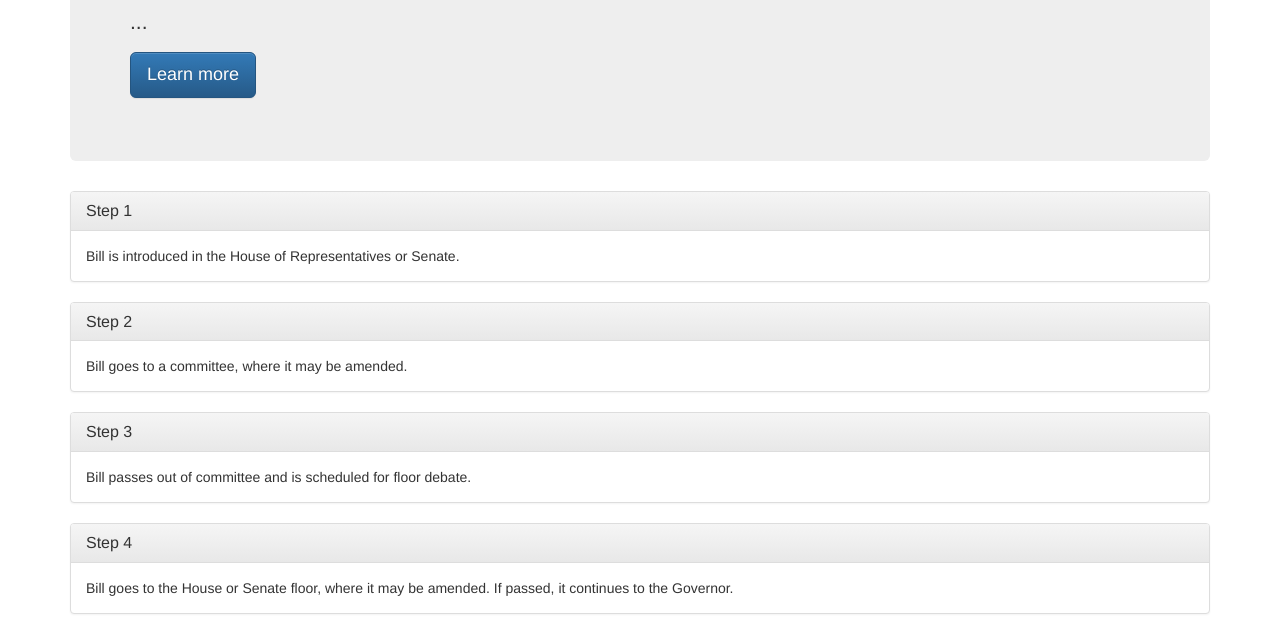
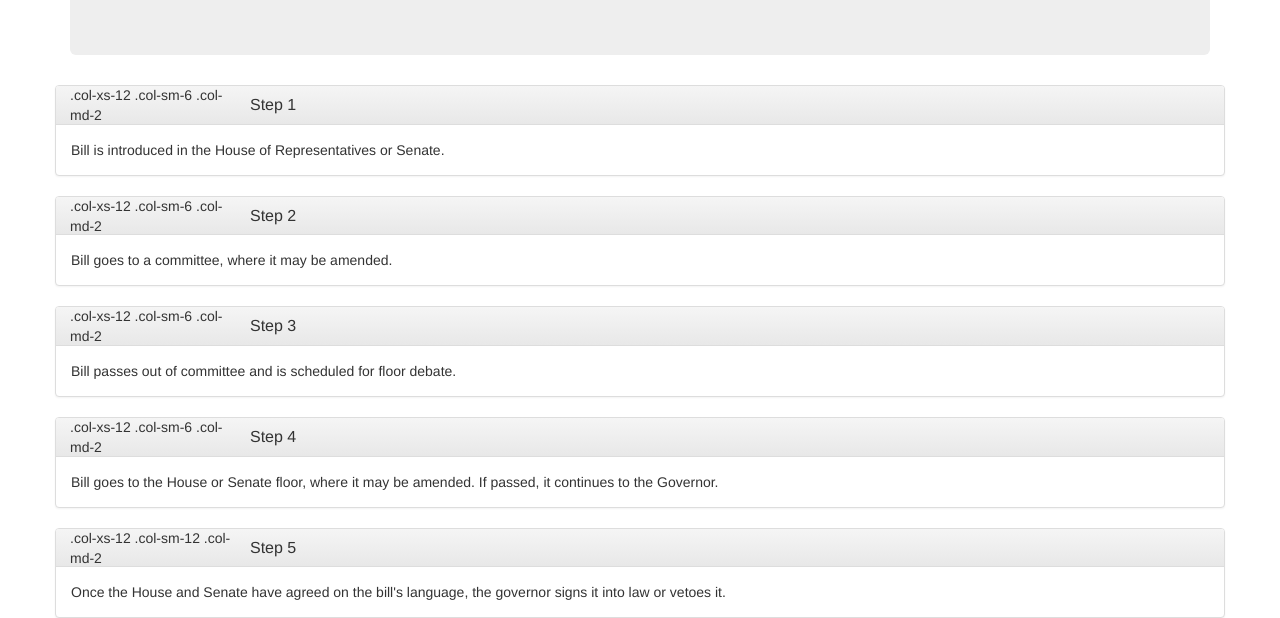
Before and after one commit to NacioMartinez/initializr, a plain HTML site: page index.html in a window 1280 px wide. Shown: the part 190-808 px from the top of the page. Drawn offline with Linux system fonts and the light colour scheme.

Commit message:
10. made all the steps columns and specified their sizing

```diff
--- a/index.html
+++ b/index.html
@@ -28,10 +28,10 @@
 
           <div class="jumbotron">
             <h1>How a Bill Becomes a Law</h1>
-            <p>...</p>
-            <p><a class="btn btn-primary btn-lg" href="#" role="button">Learn more</a></p>
           </div>
 
+          <div class="row">
+            <div class="col-xs-12 col-sm-6 col-md-2">.col-xs-12 .col-sm-6 .col-md-2</div>
             <div class="panel panel-default">
               <div class="panel-heading">
                 <h3 class="panel-title">Step 1</h3>
@@ -40,7 +40,10 @@
                 Bill is introduced in the House of Representatives or Senate.
               </div>
             </div>
+          </div>
 
+          <div class="row">
+            <div class="col-xs-12 col-sm-6 col-md-2">.col-xs-12 .col-sm-6 .col-md-2</div>
             <div class="panel panel-default">
               <div class="panel-heading">
                 <h3 class="panel-title">Step 2</h3>
@@ -49,7 +52,10 @@
                 Bill goes to a committee, where it may be amended.
               </div>
             </div>
+          </div>
 
+          <div class="row">
+            <div class="col-xs-12 col-sm-6 col-md-2">.col-xs-12 .col-sm-6 .col-md-2</div>
             <div class="panel panel-default">
               <div class="panel-heading">
                 <h3 class="panel-title">Step 3</h3>
@@ -58,7 +64,10 @@
                 Bill passes out of committee and is scheduled for floor debate.
               </div>
             </div>
+          </div>
 
+          <div class="row">
+            <div class="col-xs-12 col-sm-6 col-md-2">.col-xs-12 .col-sm-6 .col-md-2</div>
             <div class="panel panel-default">
               <div class="panel-heading">
                 <h3 class="panel-title">Step 4</h3>
@@ -67,7 +76,10 @@
                 Bill goes to the House or Senate floor, where it may be amended. If passed, it continues to the Governor.
               </div>
             </div>
+          </div>
 
+          <div class="row">
+            <div class="col-xs-12 col-sm-12 col-md-2">.col-xs-12 .col-sm-12 .col-md-2</div>
             <div class="panel panel-default">
               <div class="panel-heading">
                 <h3 class="panel-title">Step 5</h3>
@@ -76,6 +88,7 @@
                 Once the House and Senate have agreed on the bill's language, the governor signs it into law or vetoes it.
               </div>
             </div>
+          </div>
 
         </div>
     </body>
```
Lines whose indentation alone changed are shown as unchanged.
